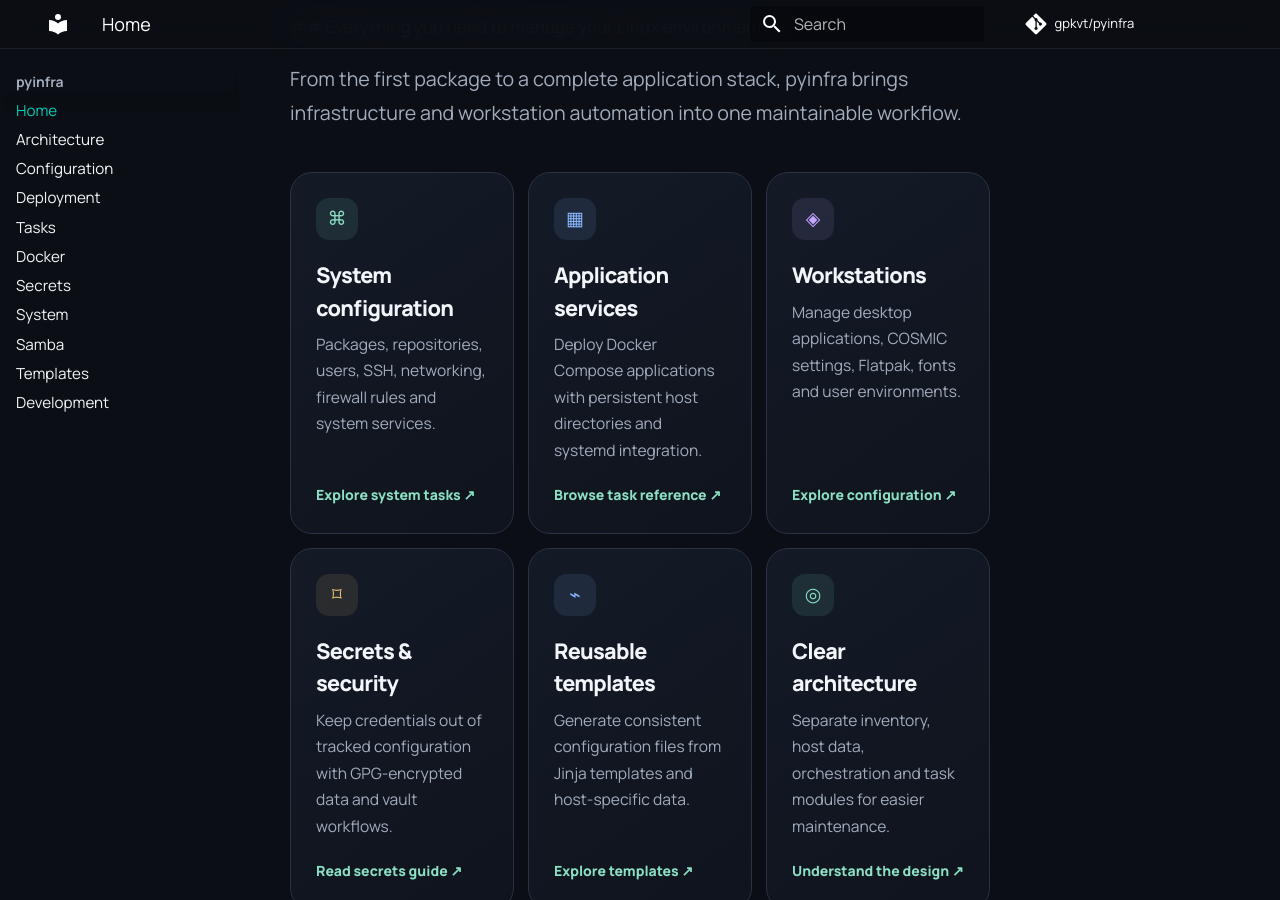
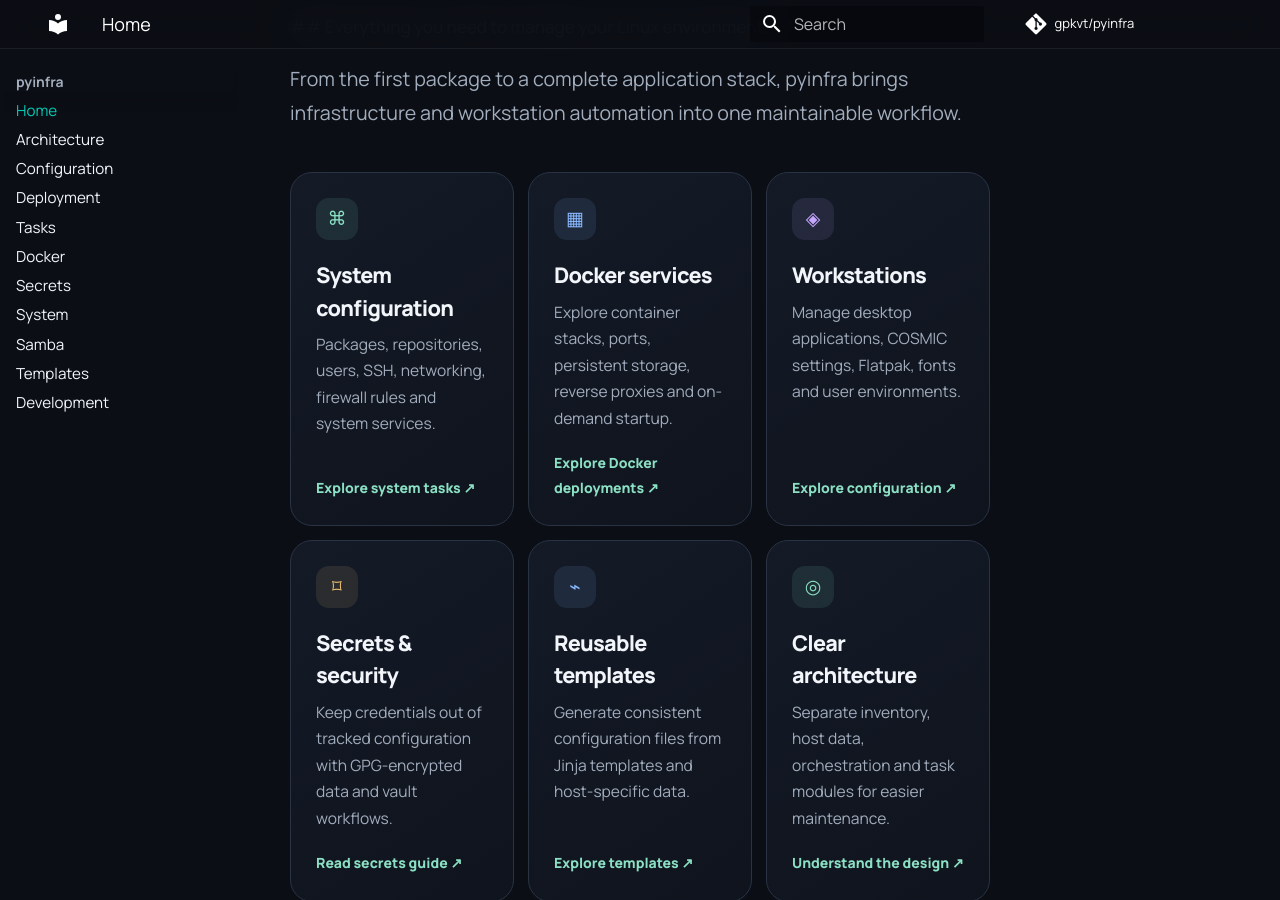
Before and after one commit to gpkvt/pyinfra, an MkDocs documentation site: the page built from docs/index.md, in a window 1280 px wide and 900 px high, scrolled down 1036 px. Built offline with MkDocs 1.6.1 and Material for MkDocs 9.7.7, drawn with Linux system fonts in a browser that asks for light colours; comment, search, counter and statistics services are not loaded.

Commit message:
Link Docker guide from homepage

```diff
--- a/docs/index.md
+++ b/docs/index.md
@@ -60,11 +60,11 @@
       <p>Packages, repositories, users, SSH, networking, firewall rules and system services.</p>
       <span class="card-link">Explore system tasks ↗</span>
     </a>
-    <a class="feature-card" href="tasks/">
+    <a class="feature-card" href="docker/">
       <div class="feature-icon blue">▦</div>
-      <h3>Application services</h3>
-      <p>Deploy Docker Compose applications with persistent host directories and systemd integration.</p>
-      <span class="card-link">Browse task reference ↗</span>
+      <h3>Docker services</h3>
+      <p>Explore container stacks, ports, persistent storage, reverse proxies and on-demand startup.</p>
+      <span class="card-link">Explore Docker deployments ↗</span>
     </a>
     <a class="feature-card" href="configuration/">
       <div class="feature-icon violet">◈</div>
```
